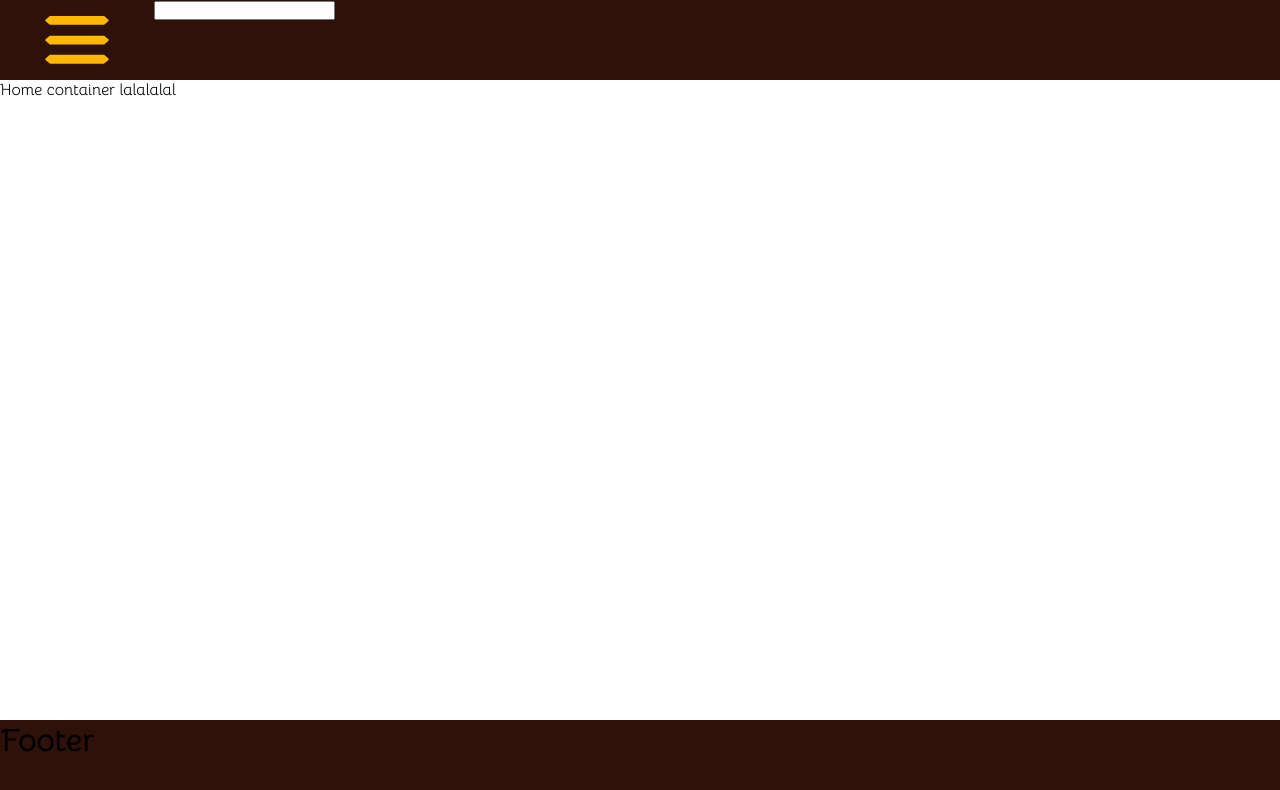
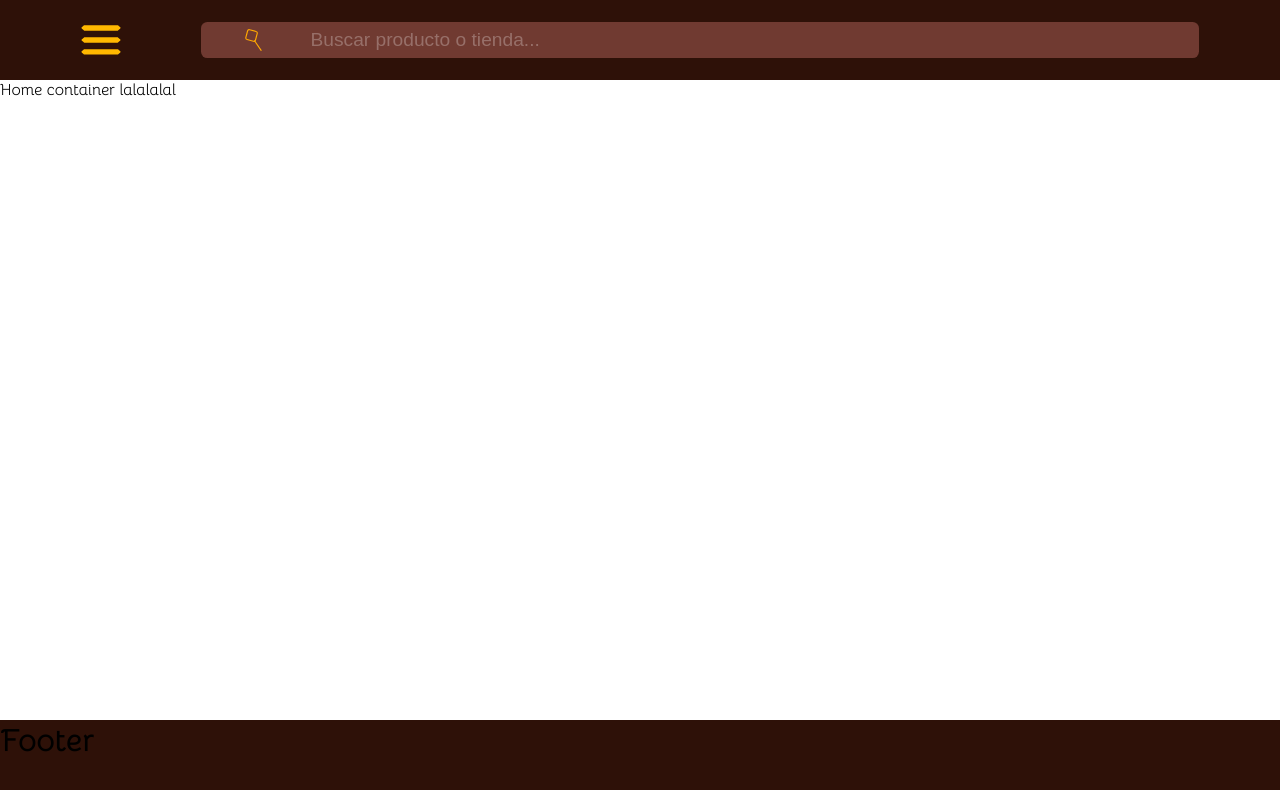
Before and after one commit to Thewilliamg/proyectoFinalExpress, a React (Vite) app: page / in a window 1280 px wide. Shown: the top 790 px of the page. Built offline with nearby package versions, Linux system fonts and the light colour scheme; the HTML template or start-up script is replaced by a standard one.

Commit message:
feat: :sparkles: Finished searchbar in main view

```diff
--- a/src/pages/home/components/search-bar.css
+++ b/src/pages/home/components/search-bar.css
@@ -1,16 +1,20 @@
 .container-search-bar {
     background-color: #2e1108;
     width: 100%;
-    height: 10%;
+    height: 10vh;
     display: flex;
     flex-direction: row;
+    align-items: center;
+    justify-content: space-evenly;
 }
 
 .burguer-container{
+    width: 12%;
+    max-width: 3em;
+    height: 100%;
     display: flex;
     justify-content: center;
     align-items: center;
-    width: 12%;
     height: 100%;
     box-sizing: border-box;
     background-color: transparent ;
@@ -19,18 +23,52 @@
 }
 
 .burguer-container img {
-    width: 60%;
+    width: 100%;
     height: 60%;
 }
 
 .searcher-container{
-    width: 88%;
+    width: 78%;
+    height: 45%;
+    background-color: #703A31;
+    display: flex;
+    align-items: center;
+    border-radius: 0.4em 0.4em;
+    overflow: hidden;
+}
+
+
+.searchbar-input {
+    height: 80%;
+    margin-left: 0.5em;
+    border: transparent;
+    color: #FFFFFF;
+    width: 80%;
+    background-color: transparent;
+    font-size: 1.2em;
+    opacity: 90%;
+    transition: 0.5s;
+    border-radius: 0.2em 0.2em;
+}
+
+.searchbar-input:focus {
+    border:none;
+    outline: 0;
+}
+
+
+.searchbar-input::placeholder {
+    color: #FFFFFF;
+    opacity: 30%;
+}
+
+.lens{
+    width: 10%;
+    height: 60%;
+}
+
+.lens img{
+    padding-left: 0.2em;
+    width: 100%;
     height: 100%;
 }
-
-/* .lens{
-
-}
-.input-search-products{
-
-} */
--- a/src/pages/home/components/search-bar.jsx
+++ b/src/pages/home/components/search-bar.jsx
@@ -1,7 +1,6 @@
 import "./search-bar.css";
 import burguericon from "/img/burguer-icon.svg";
-import Sidebar from "./sidebar/sidebar.jsx";
-
+import lensicon from "/img/search-icon.svg"
 export default function SearchBar({ isOpen, clickedMenu }) {
 
     return(
@@ -10,10 +9,11 @@ export default function SearchBar({ isOpen, clickedMenu }) {
                 <img src={burguericon} alt="burguer-icon" />
             </button>
             <div className="searcher-container">
-                <div className="lens"></div>
-                <input type="text" />
+                <div className="lens">
+                    <img src={lensicon} alt="lens" />
+                </div>
+                <input type="text" className="searchbar-input" placeholder="Buscar producto o tienda..."/>
             </div>
-            {/* <Sidebar isOpen={isOpen}/> */}
        </div>
     )
 }
```
